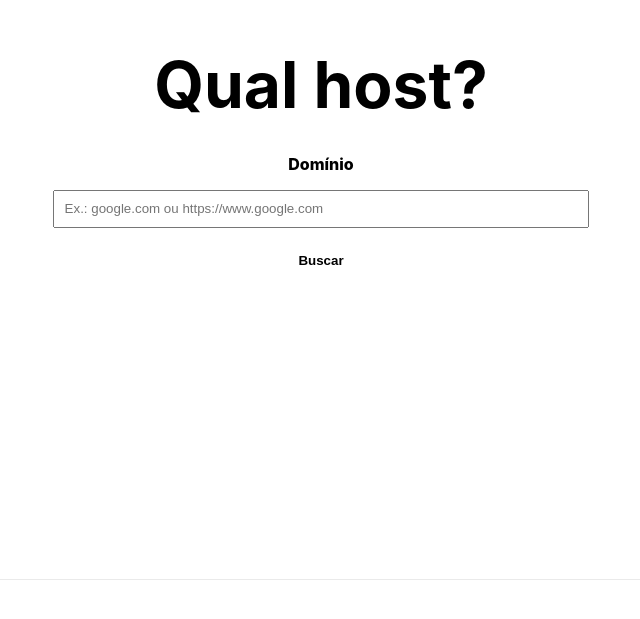
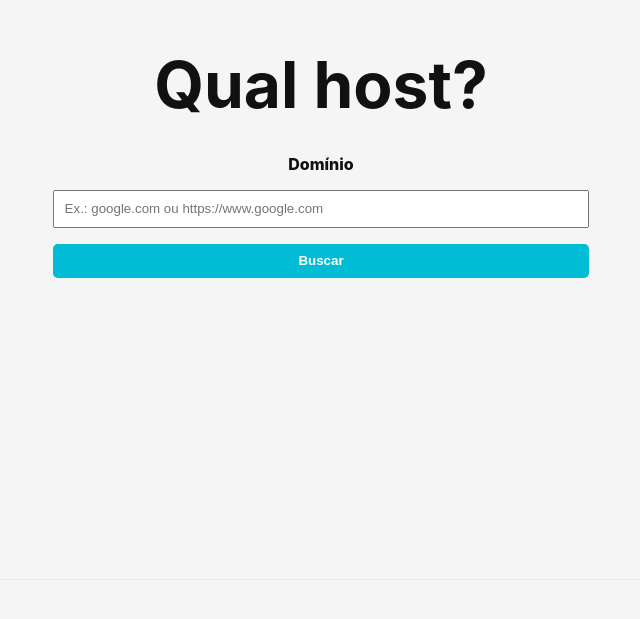
Before and after one commit to douglasgusson/qual-host, a Next.js app: page / in a window 1280 px wide. Shown: the part 221-840 px from the top of the page, without its empty margins (319-959 px from the left). Built offline with nearby package versions, Linux system fonts and the light colour scheme.

Commit message:
Correção pseudo classe css

```diff
--- a/styles/globals.css
+++ b/styles/globals.css
@@ -1,4 +1,4 @@
-::root {
+:root {
   --bg-color: #f5f5f5;
   --text-color: #111111;
   --accent-color: #00bcd4;
```
